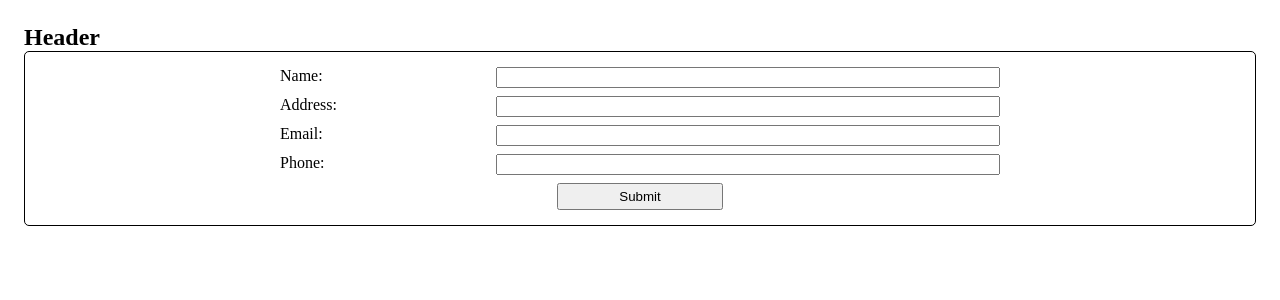
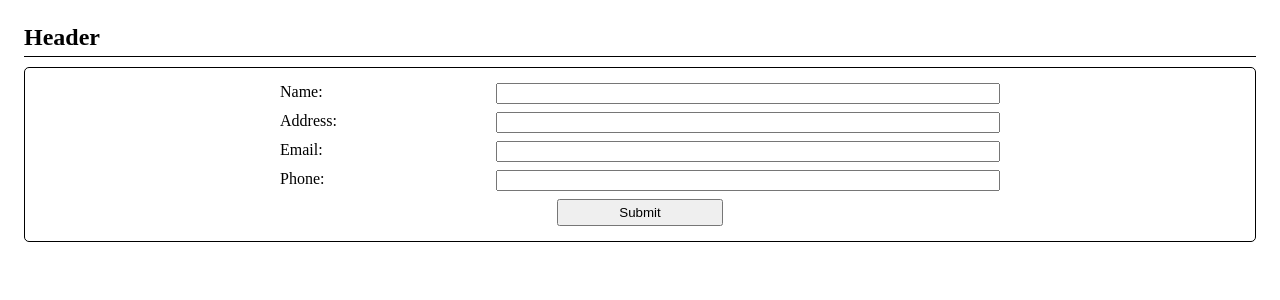
Before and after one commit to MikeMelchior/react-cv-project, a React (Create React App) app: page / in a window 1280 px wide. Shown: the top 300 px of the page. Built offline with nearby package versions, Linux system fonts and the light colour scheme.

Commit message:
style tweaks, add education

```diff
--- a/src/styles/styles.css
+++ b/src/styles/styles.css
@@ -42,7 +42,8 @@ body {
 
 
 .resume-header-form,
-.experience {
+.experience,
+.education {
     padding: 1.5rem;
 }
 
@@ -73,7 +74,7 @@ body {
 .experience {
     /*  */
 }
-    .experience h2 {
+    h2 {
         width: 100%;
         padding-bottom: 5px;
         border-bottom: 1px solid;
@@ -91,7 +92,8 @@ body {
         max-width: 60%;
     }
 
-.experience-container {
+.experience-container,
+.education-container {
     position: relative;
     padding: 1rem 1rem 2rem 1rem;
     display: grid;
```
